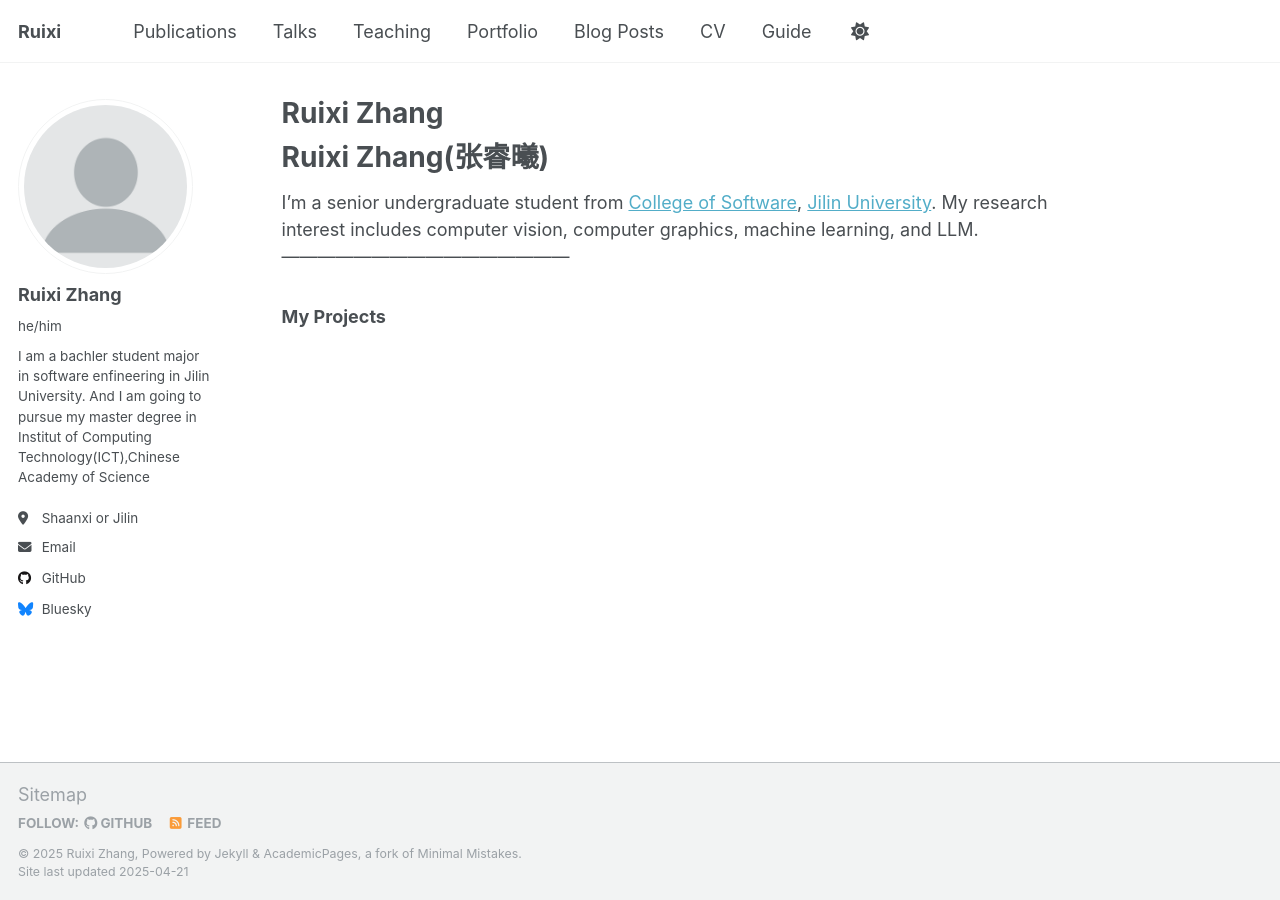
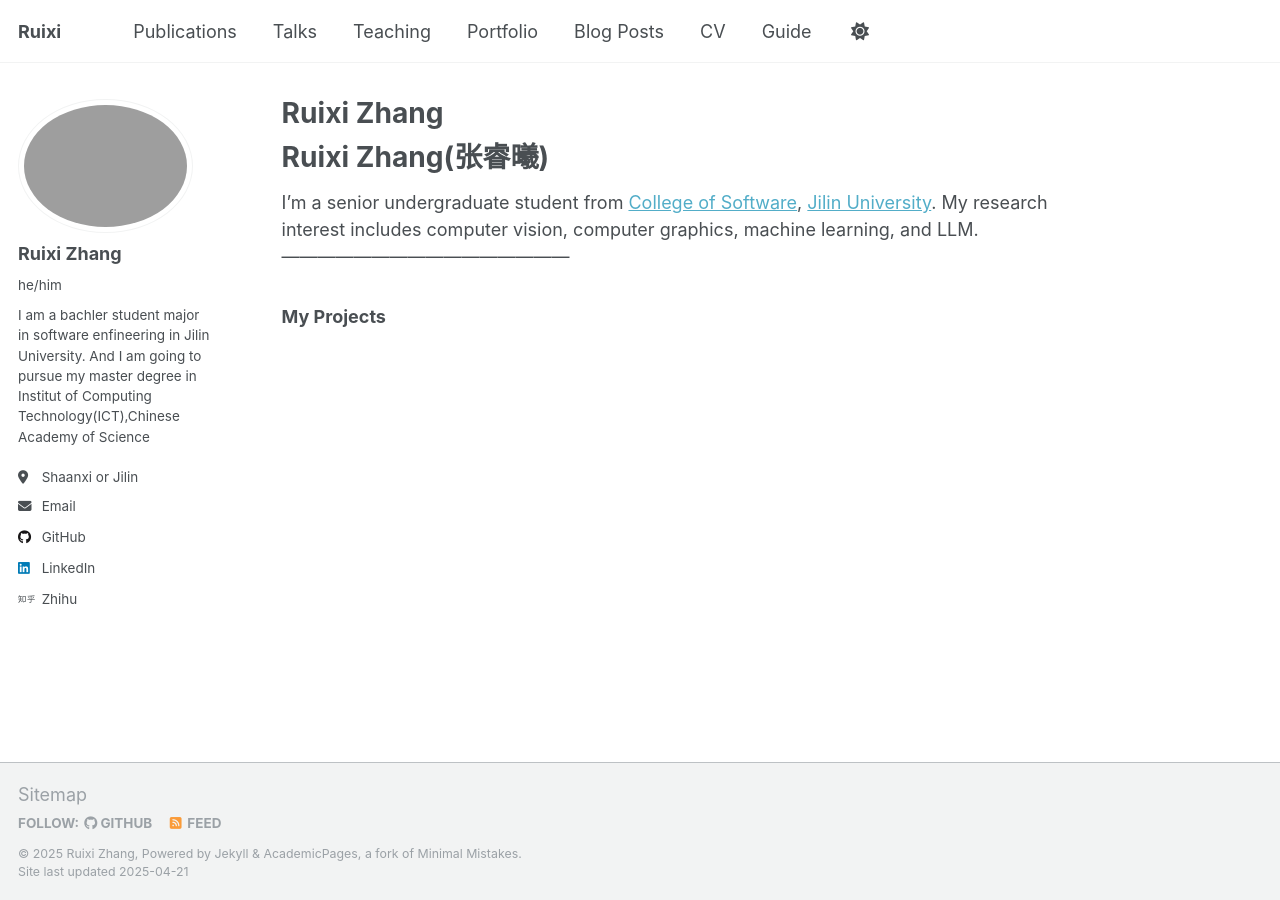
Before and after one commit to RuixiZhang0906/RuixiZhang0906.github.io, a Jekyll site: the page built from _pages/about.md, in a window 1280 px wide. Built offline with Jekyll 4.4.1, drawn with Linux system fonts in a browser that asks for light colours; some of the changed lines change nothing that is shown.

Commit message:
Update _config.yml

```diff
--- a/_config.yml
+++ b/_config.yml
@@ -22,36 +22,35 @@ repository               : "ruixizhang0906/ruixizhang0906.github.io"
 #               Additional customization can be done by editing /_includes/author-profile.html
 author:
   # Biographic information
-  avatar           : "profile.png"
+  avatar           : "IMG_0312.png"
   name             : "Ruixi Zhang"
   pronouns         : "he/him"# example: "she/her"
   bio              : "I am a bachler student major in software enfineering in Jilin University. And I am going to pursue my master degree in Institut of Computing Technology(ICT),Chinese Academy of Science"
   location         : "Shaanxi or Jilin"
-  # employer         : "Red Brick University"
-  # uri              : # URL
+  employer         : # "Red Brick University"
+  uri              : # URL
   email            : "zhangrx0906@163.com"
-  email            : "zhangrx5521@mails.jlu.edu.cn"
 
   # Academic websites
-  # arxiv            : # URL - Update with the correct link to your profile
-  # googlescholar    : "https://scholar.google.com/citations?user=PS_CX0AAAAAJ"
-  # impactstory      : # URL
-  # orcid            : "http://orcid.org/yourorcidurl"
-  # semantic         : # URL
-  # pubmed           : "https://www.ncbi.nlm.nih.gov/pubmed/?term=john+snow"
-  # researchgate     : # URL
-  # scopus           : # URL
+  arxiv            : # URL - Update with the correct link to your profile
+  googlescholar    : #"https://scholar.google.com/citations?user=PS_CX0AAAAAJ"
+  impactstory      : # URL
+  orcid            : #"http://orcid.org/yourorcidurl"
+  semantic         : # URL
+  pubmed           : #"https://www.ncbi.nlm.nih.gov/pubmed/?term=john+snow"
+  researchgate     : # URL
+  scopus           : # URL
 
-  # # Repositories and software development
-  # bitbucket        : # Username - Update with your username on the site
-  # codepen          : # Username
-  # dribbble         : # Username
-  github           : "academicpages"
-  # kaggle           : # Username
-  # stackoverflow    : # User number or user number and name (i.e., use "1" or "1/jeff-atwood")
+  # Repositories and software development
+  bitbucket        : # Username - Update with your username on the site
+  codepen          : # Username
+  dribbble         : # Username
+  github           : "https://github.com//RuixiZhang0906"
+  kaggle           : # Username
+  stackoverflow    : # User number or user number and name (i.e., use "1" or "1/jeff-atwood")
 
   # Social media
-  bluesky          : "bsky.app" # Replace this with you Bluesky username
+  bluesky          : # "bsky.app" # Replace this with you Bluesky username
   facebook         : # Username
   flickr           : # Username
   foursquare       : # Username
@@ -60,7 +59,7 @@ author:
   keybase          : # Username
   instagram        : # Username
   lastfm           : # Username
-  linkedin         : # Username
+  linkedin         : "https://www.linkedin.com/in/ruixi-zhang-4755a0262/"
   mastodon         : # URL
   medium           : # URL
   pinterest        : # Username
@@ -74,7 +73,7 @@ author:
   wikipedia        : # Username
   xing             : # Username
   youtube          : # Username
-  zhihu            : # Username
+  zhihu            : "https://www.zhihu.com/people/ri-guang-32-57"
 
 # Publication Category - The following the list of publication categories and their headings
 publication_category:
```
